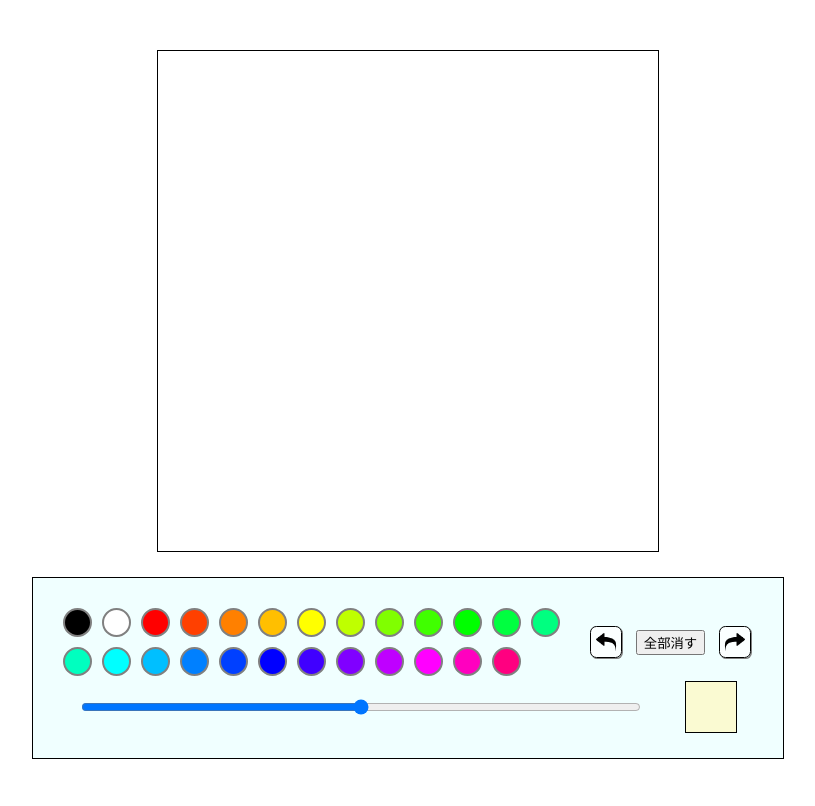
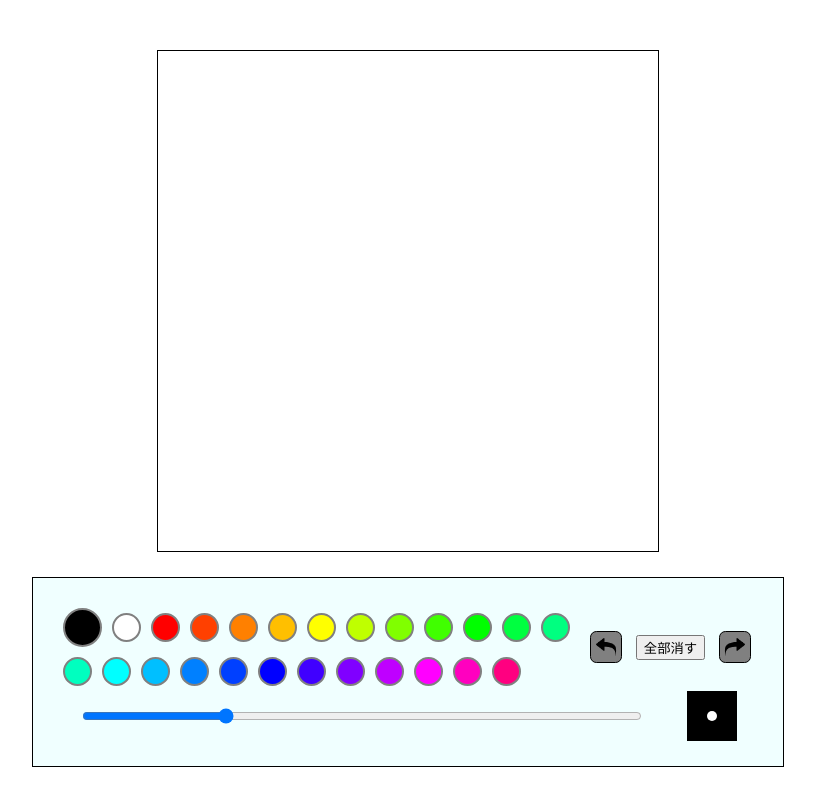
Before and after one commit to osawa-koki/drawOnBrowser, a plain HTML site: page index.html in a window 1280 px wide. Shown: the whole page, without its empty margins (232-1047 px from the left). Drawn offline with Linux system fonts and the light colour scheme.

Commit message:
initイベントの登録。

```diff
--- a/index.html
+++ b/index.html
@@ -12,9 +12,9 @@
 		<div id="toolBox">
 			<div id="colorBoxes"></div>
 			<div id="redo-undoBox">
-				<img id="undo" src="img/undo.png" alt="undo" />
+				<img id="undo" class="disabled" src="img/undo.png" alt="undo" />
 				<button id="eraseAll">全部消す</button>
-				<img id="redo" src="img/redo.png" alt="redo" />
+				<img id="redo" class="disabled" src="img/redo.png" alt="redo" />
 			</div>
 			<div id="boldBox">
 				<input id="boldChanger" type="range" min="5" max="25" step="0.1" />
--- a/script.js
+++ b/script.js
@@ -11,13 +11,15 @@ const env = {
 };
 
 
-(() => {
+const defaultBold = 10;
+const defaultColor = (() => {
 	const [onBlack, onWhite] = mkElm(["div", "div"]);
 	onBlack.style.backgroundColor = "black";
 	onWhite.style.backgroundColor = "white";
 	const elms = [onBlack, onWhite];
 	looper(elms, elm => elm.addEventListener("click", setColor));
 	append(elms, colorBoxes);
+	return onBlack;
 })();
 looper(fromAtoB(0, 340, 15, false), (i, _) => {
 	const [colorElm] = mkElm(["div"]);
@@ -81,11 +83,15 @@ function drawPoint(x, y) {
 	ctx.fill();
 }
 
-boldChanger.addEventListener("input", function() {
+
+function boldChanged() {
+	console.log(1);
 	boldSample.style.width = `${this.value}px`;
 	boldSample.style.height = `${this.value}px`;
 	env.bold = this.value;
-});
+}
+boldChanger.addEventListener("change", boldChanged);
+boldChanger.addEventListener("input", boldChanged);
 
 eraseAll.addEventListener("click", function() {
 	if (!window.confirm("削除しますか???")) return;
@@ -93,3 +99,10 @@ eraseAll.addEventListener("click", function() {
 	ctx.fillStyle = "white";
 	ctx.fill();
 });
+
+
+(() => { // init
+	defaultColor.click();
+	boldChanger.value = defaultBold;
+	boldChanger.dispatchEvent(new Event("input"));
+})();
--- a/style.scss
+++ b/style.scss
@@ -61,6 +61,11 @@
 					background-color: lightgoldenrodyellow;
 					box-shadow: none;
 				}
+				&.disabled {
+					box-shadow: none;
+					background-color: gray;
+					cursor: not-allowed;
+				}
 			}
 		}
 		#boldBox {
@@ -78,14 +83,13 @@
 				width: 20%;
 				max-width: 50px;
 				aspect-ratio: 1 / 1;
-				border: 1px black solid;
-				background-color: lightgoldenrodyellow;
+				background-color: black;
 				display: flex;
 				justify-content: center;
 				align-items: center;
 				#boldSample {
 					border-radius: 50%;
-					background-color: black;
+					background-color: white;
 				}
 			}
 		}
```
Also changed, not shown: style.css.
